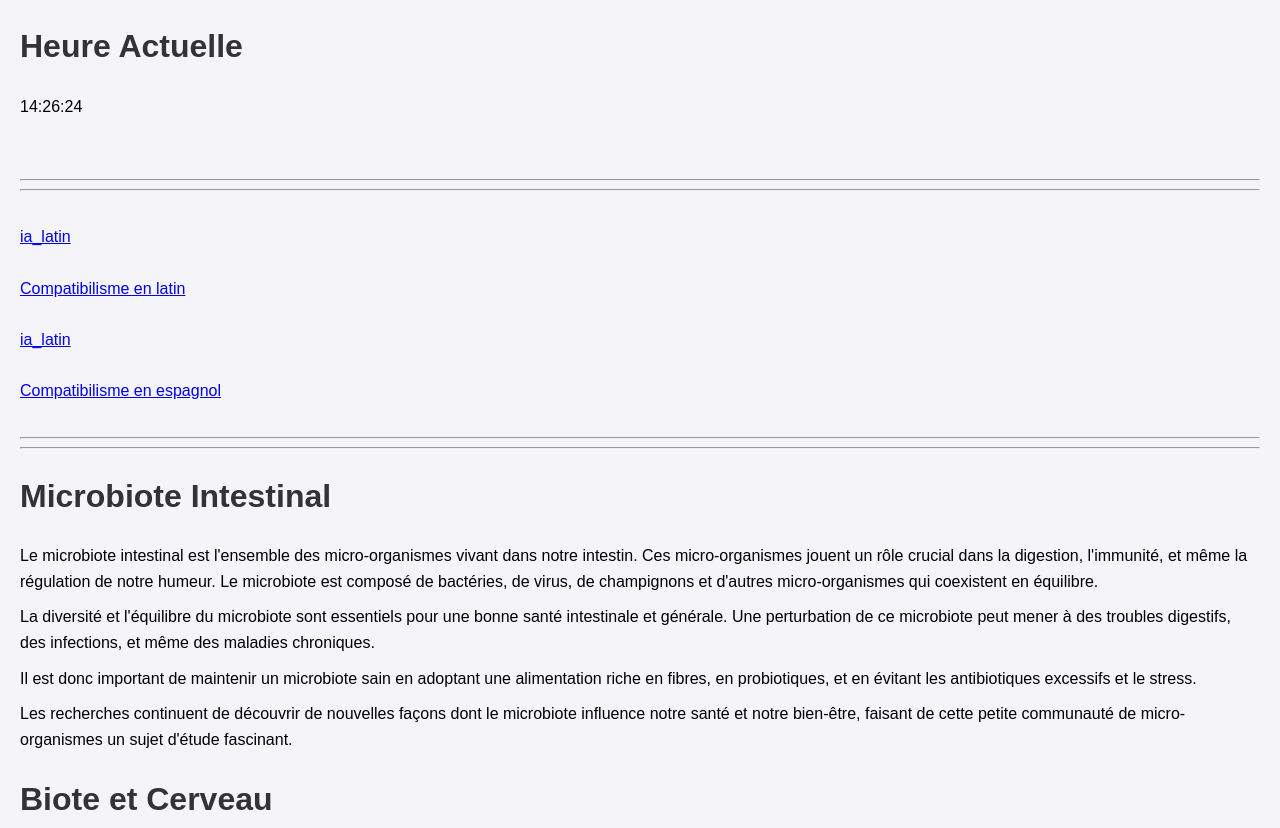
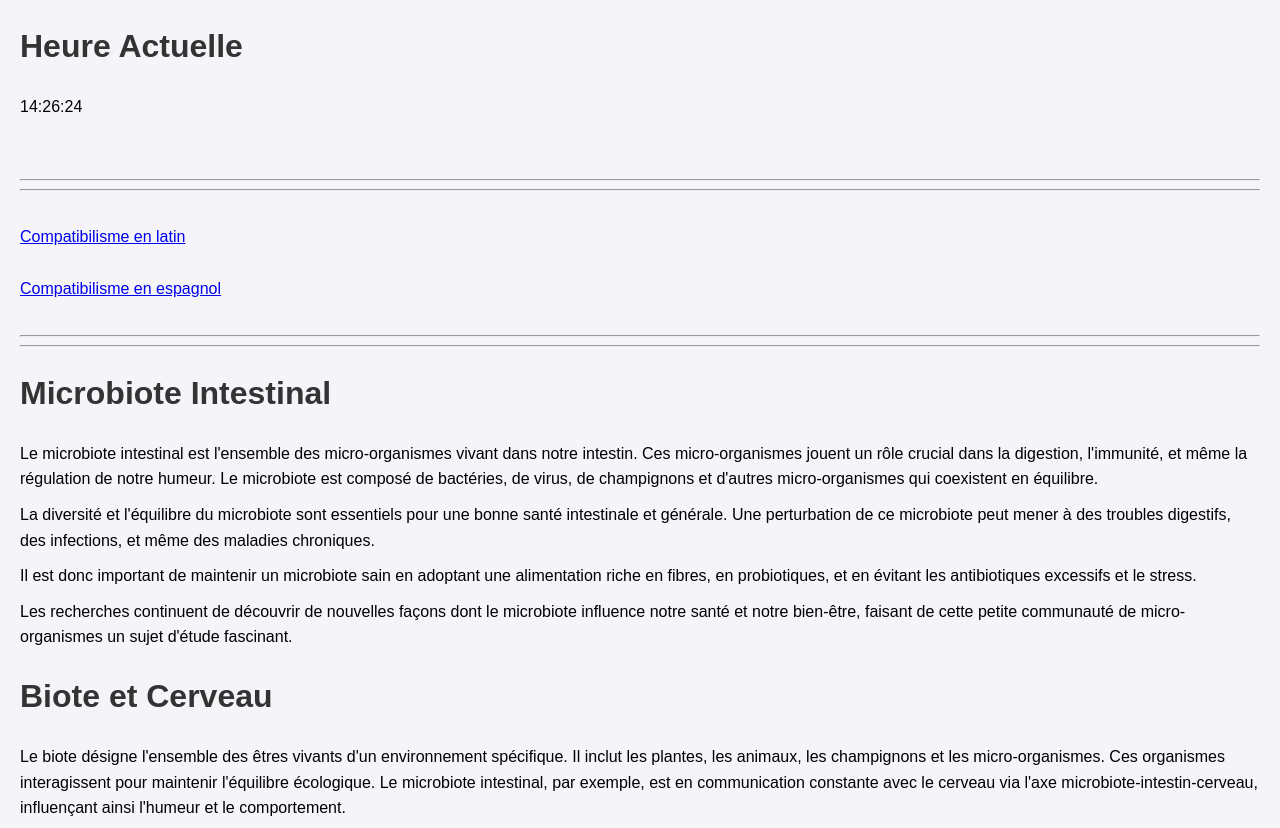
Before and after one commit to nourredine1981/nourredine1981, a website: page index.html in a window 1280 px wide. Shown: the top 828 px of the page. Drawn offline with Linux system fonts and the light colour scheme.

Commit message:
Update index.html

```diff
--- a/index.html
+++ b/index.html
@@ -23,9 +23,7 @@
 <hr><hr><br>
 
 
-    <a href="ia_latin.html"> ia_latin</a><br><br><a href="./compatibilisme.html">Compatibilisme en latin </a><br><br>
-
-    <a href="ia_latin.html"> ia_latin</a><br><br><a href="./compatibilisme2.html">Compatibilisme en espagnol </a><br><br>
+    <a href="./compatibilisme.html">Compatibilisme en  latin</a><br><br><a href="./compatibilisme2.html">Compatibilisme en espagnol </a><br><br>
 
     <hr><hr>
 
```
